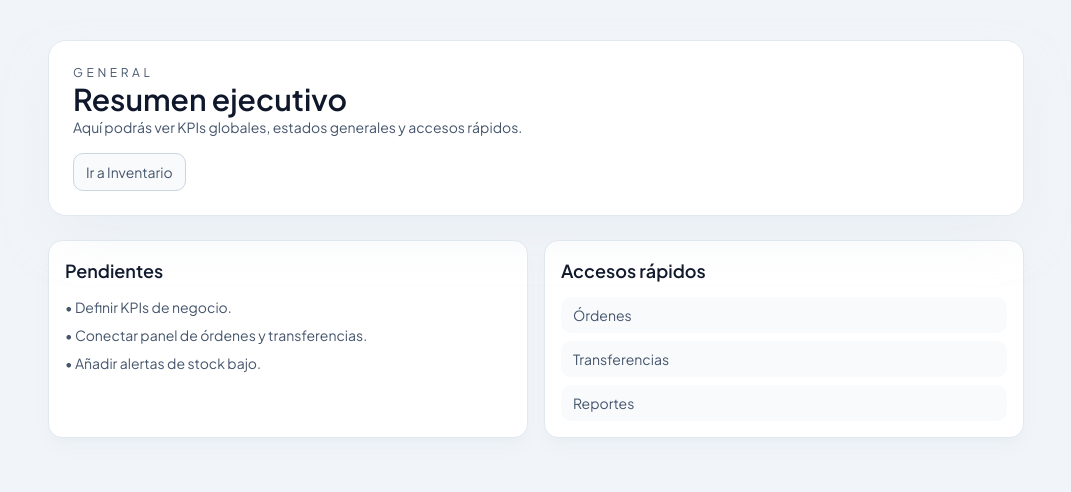
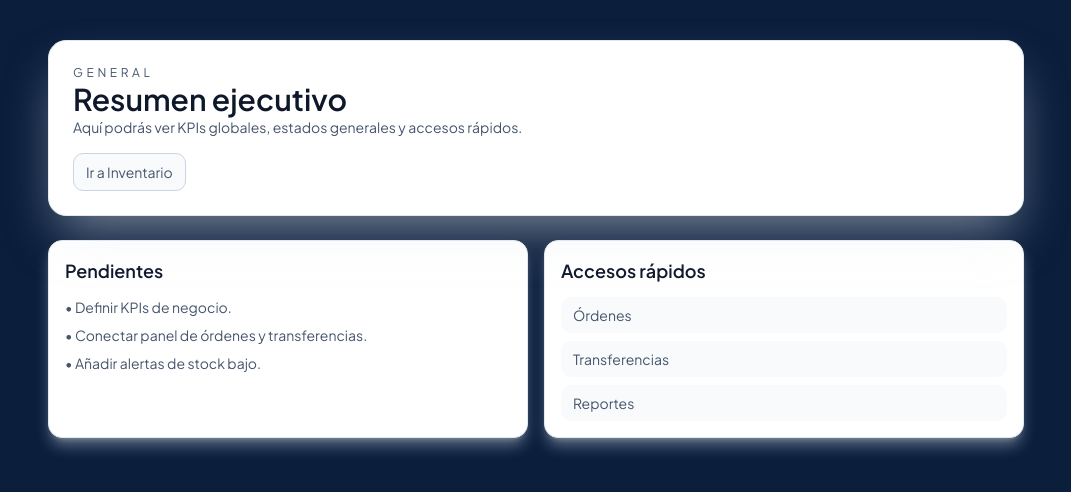
Before and after one commit to Cesarvilla44/SIstema-de-inventario-con-Next, a Next.js app: page /general in a window 1280 px wide. Shown: the top 492 px of the page, without its empty margins (104-1175 px from the left). Built offline with nearby package versions, Linux system fonts and the light colour scheme; no server answers.

Commit message:
fix: invertir colores principales de contenedores en todas las páginas
- Corregir main container en page.tsx, ordenes, transferencias, reportes, general
- Cambiar de fondo oscuro a claro en modo light
- Cambiar de texto claro a oscuro en modo light
- Mantener colores oscuros en modo dark

```diff
--- a/src/app/general/page.tsx
+++ b/src/app/general/page.tsx
@@ -5,7 +5,7 @@
 
 export default function GeneralPage() {
   return (
-    <main className="min-h-screen bg-[#0b1f3d] text-slate-50 dark:bg-slate-100 dark:text-slate-900">
+    <main className="min-h-screen bg-slate-100 text-slate-900 dark:bg-[#0b1f3d] dark:text-slate-50">
       <div className="mx-auto flex max-w-5xl flex-col gap-6 px-6 py-10">
         <header className="rounded-2xl border p-6 shadow-2xl backdrop-blur border-white/10 bg-slate-900/70 shadow-slate-900/50 dark:border-slate-200 dark:bg-white dark:shadow-slate-200/50">
           <p className="text-xs uppercase tracking-[0.3em] text-slate-300 dark:text-slate-600">General</p>
--- a/src/app/ordenes/page.tsx
+++ b/src/app/ordenes/page.tsx
@@ -90,7 +90,7 @@
   };
 
   return (
-    <main className="min-h-screen bg-[#0b1f3d] text-slate-50 dark:bg-slate-100 dark:text-slate-900">
+    <main className="min-h-screen bg-slate-100 text-slate-900 dark:bg-[#0b1f3d] dark:text-slate-50">
       <div className="mx-auto flex max-w-6xl flex-col gap-6 px-6 py-10">
         <header className="rounded-2xl border p-6 shadow-2xl backdrop-blur border-white/10 bg-slate-900/70 shadow-slate-900/50 dark:border-slate-200 dark:bg-white dark:shadow-slate-200/50">
           <p className="text-xs uppercase tracking-[0.3em] text-slate-300 dark:text-slate-600">Órdenes</p>
--- a/src/app/reportes/page.tsx
+++ b/src/app/reportes/page.tsx
@@ -91,7 +91,7 @@
   const makeHref = (r: Report) => `/reportes/${r.id}`;
 
   return (
-    <main className="min-h-screen bg-[#0b1f3d] text-slate-50 dark:bg-slate-100 dark:text-slate-900">
+    <main className="min-h-screen bg-slate-100 text-slate-900 dark:bg-[#0b1f3d] dark:text-slate-50">
       <div className="mx-auto flex max-w-6xl flex-col gap-6 px-6 py-10">
         <header className="rounded-2xl border p-6 shadow-2xl backdrop-blur border-white/10 bg-slate-900/70 shadow-slate-900/50 dark:border-slate-200 dark:bg-white dark:shadow-slate-200/50">
           <p className="text-xs uppercase tracking-[0.3em] text-slate-300 dark:text-slate-600">Reportes</p>
--- a/src/app/transferencias/page.tsx
+++ b/src/app/transferencias/page.tsx
@@ -90,7 +90,7 @@
   };
 
   return (
-    <main className="min-h-screen bg-[#0b1f3d] text-slate-50 dark:bg-slate-100 dark:text-slate-900">
+    <main className="min-h-screen bg-slate-100 text-slate-900 dark:bg-[#0b1f3d] dark:text-slate-50">
       <div className="mx-auto flex max-w-6xl flex-col gap-6 px-6 py-10">
         <header className="rounded-2xl border p-6 shadow-2xl backdrop-blur border-white/10 bg-slate-900/70 shadow-slate-900/50 dark:border-slate-200 dark:bg-white dark:shadow-slate-200/50">
           <p className="text-xs uppercase tracking-[0.3em] text-slate-300 dark:text-slate-600">Transferencias</p>
```
